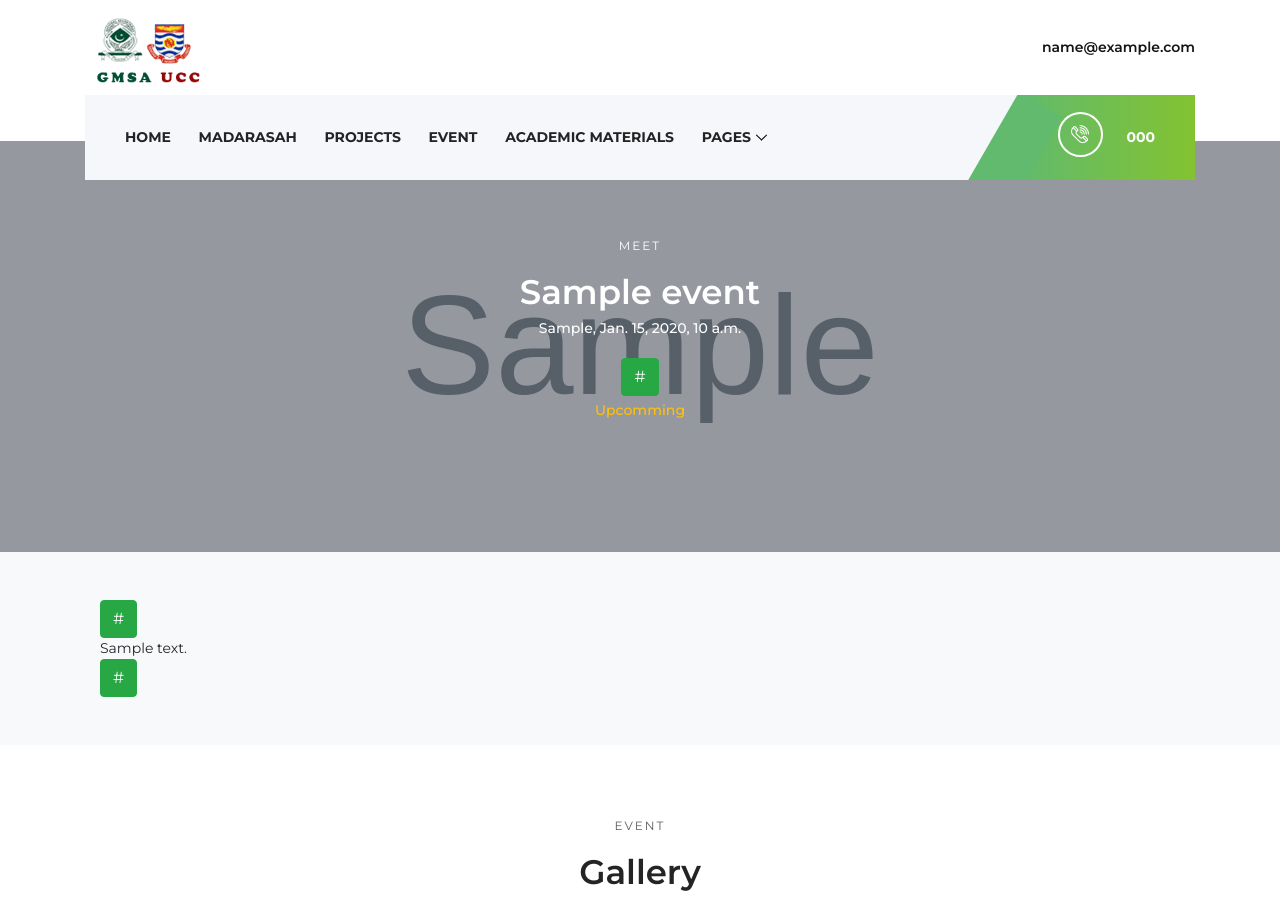
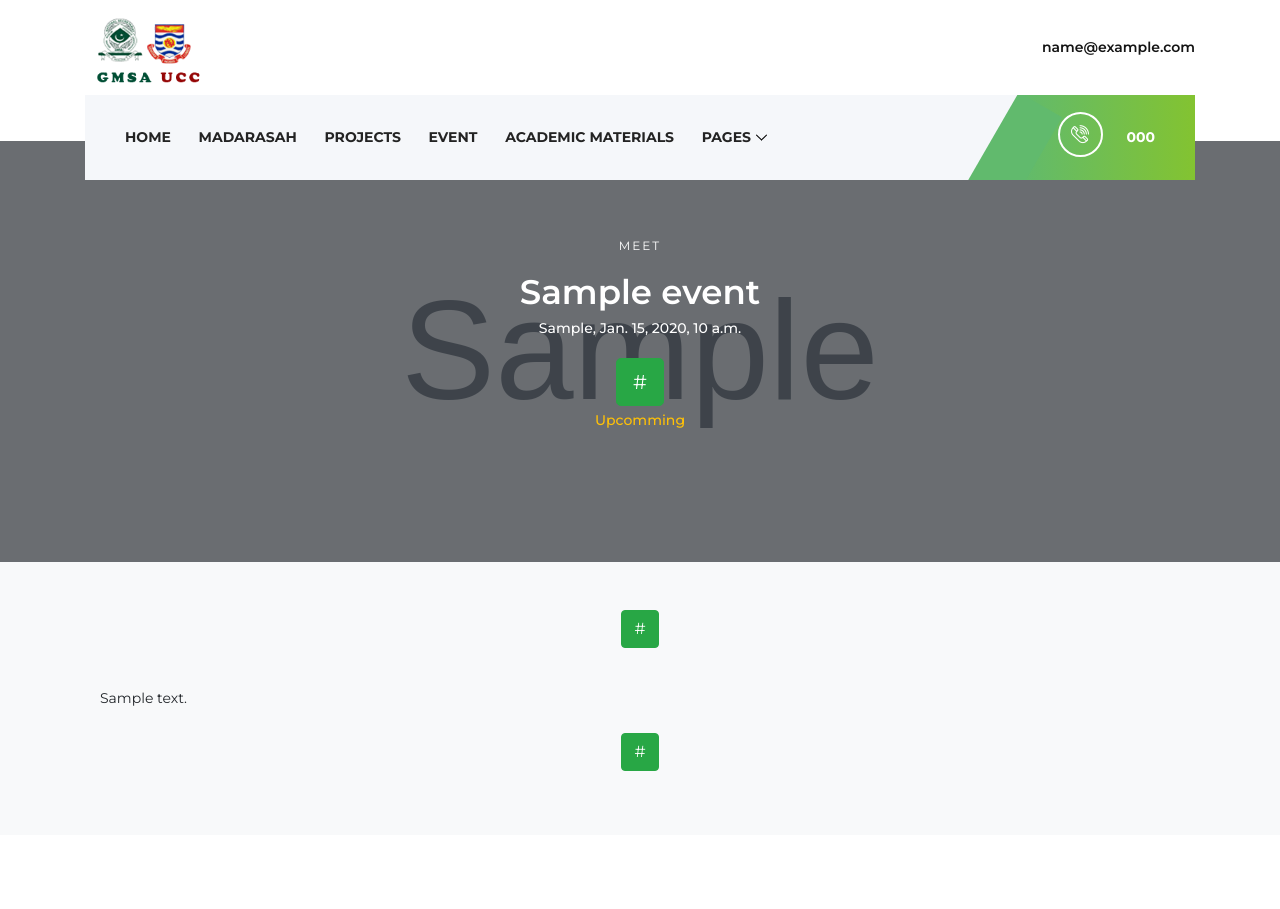
Before and after one commit to Joetib/gmsa, a Django app: page /events/1 in a window 1280 px wide. Shown: the top 909 px of the page. Run offline with Django 3.2, Linux system fonts and the light colour scheme; tables that the repository leaves empty hold one stand-in row (values such as "Sample post"); grey boxes marked "Sample" are stand-in pictures; data that the repository does not hold is empty; some libraries are stand-ins or nearby versions; some web fonts are replaced.

Commit message:
Positioned events to center

```diff
--- a/pages/templates/pages/event_detail.html
+++ b/pages/templates/pages/event_detail.html
@@ -10,7 +10,7 @@
 <div class="container-flui  mt-3">
     <div class=""
         style="background: url('{{ event.picture.url }}'); background-size: cover; background-position: center;">
-        <div class=" px-4 py-5" style="background: rgba(0,0,0,0.3);">
+        <div class=" px-4 py-5" style="background: rgba(0,0,0,0.5);">
 
             <div class="row">
                 <div class="col-12 pt-5">
@@ -19,7 +19,7 @@
                         <h3 class="text-white">{{ event.name }}</h3>
                         <p class="text-white">{{ event.venue }}, {{ event.date }}</p>
                         {% if event.event_link %}
-                        <a class="btn btn-success" href="{{ event.event_link }}">{{ event.event_link_text }}</a>
+                        <a class="btn btn-success btn-lg" href="{{ event.event_link }}">{{ event.event_link_text }}</a>
                         {% endif %}
                         <p class="m-0 text-center text-warning">
                             {% if event.completed %}Completed{% else %}Upcomming{% endif %}
@@ -33,13 +33,20 @@
 <div class="container-fluid bg-light">
     <div class="container py-5">
         <div class="col-12">
+            <p class="text-center pb-4">
+
                 {% if event.event_link %}
                 <a class="btn btn-success" href="{{ event.event_link }}">{{ event.event_link_text }}</a>
                 {% endif %}
+            </p>
             <div class="">{{ event.description }}</div>
+
+            <p class="text-center pt-4">
+
                 {% if event.event_link %}
                 <a class="btn btn-success" href="{{ event.event_link }}">{{ event.event_link_text }}</a>
                 {% endif %}
+            </p>
         </div>
     </div>
 </div>
```
Lines whose indentation alone changed are shown as unchanged.
